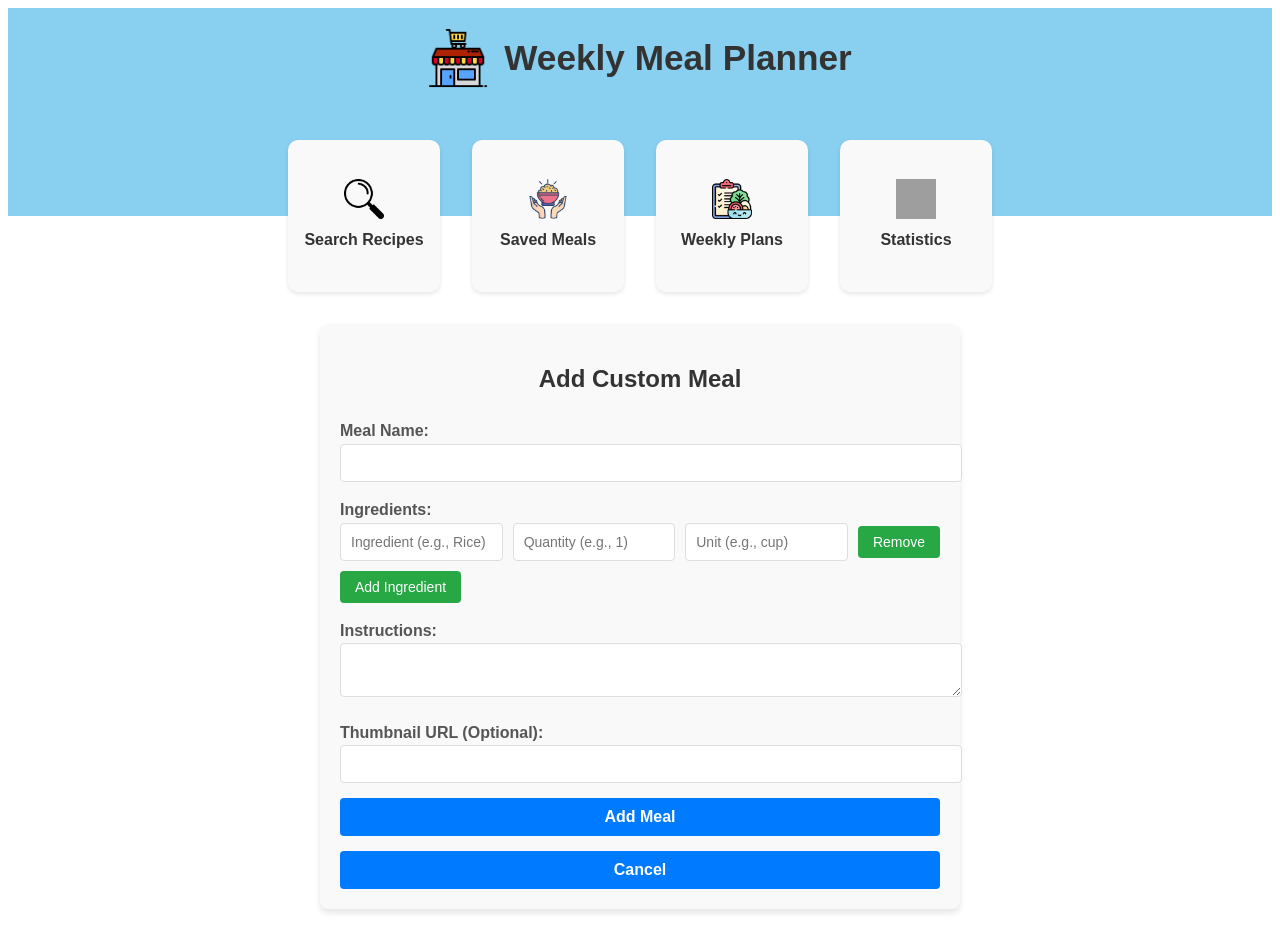
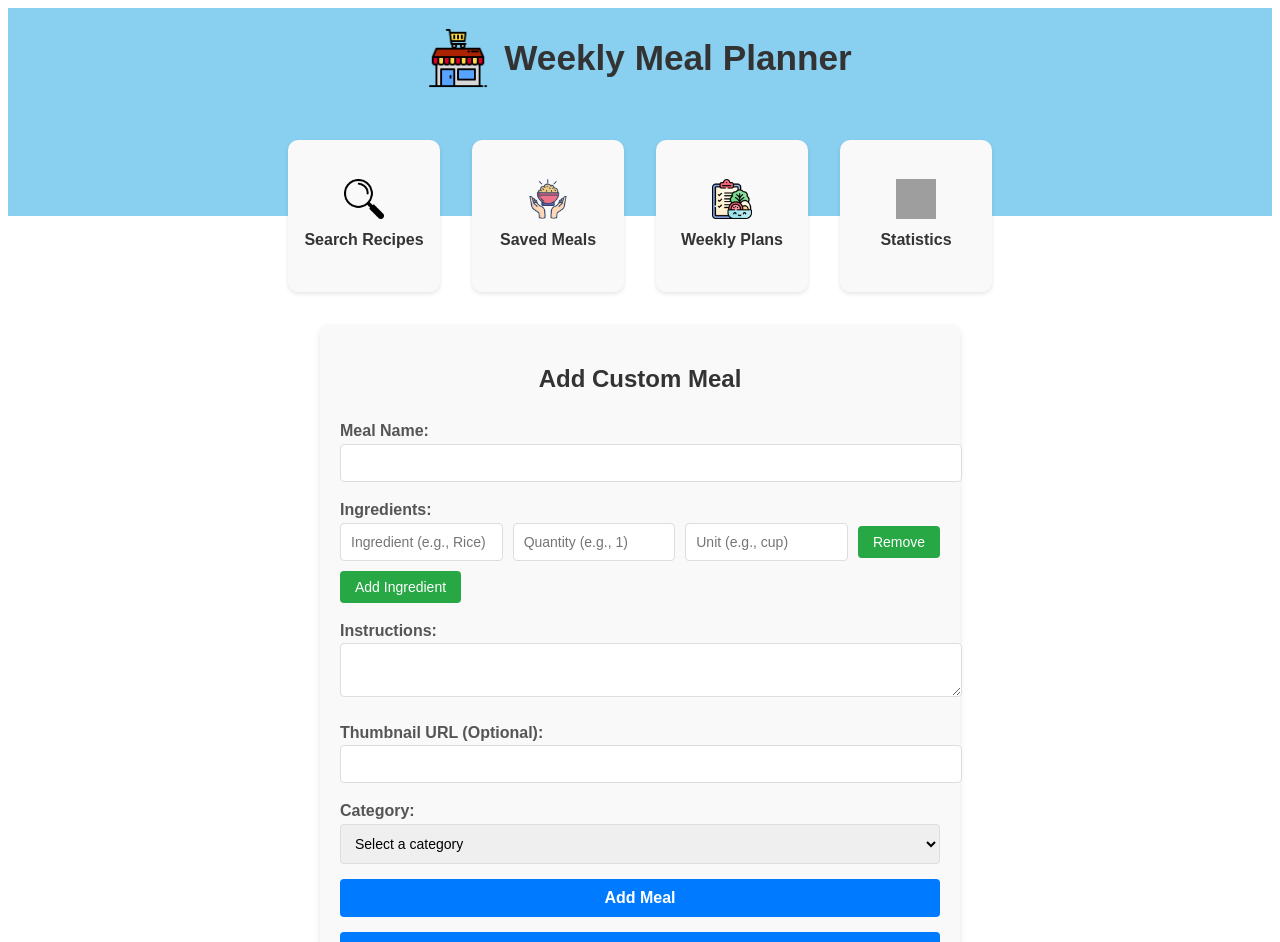
Before and after one commit to Ammar404z/Plan-and-Plate, a Vue app in the folder project-root/frontend/: page /add-meal in a window 1280 px wide. Shown: the top 942 px of the page. Before the commit the page ends 917 px from the top, so only its background shows below. Built offline with nearby package versions, Linux system fonts and the light colour scheme; grey boxes are pictures that could not be loaded.

Commit message:
Bug fix
fixed a bug with the filters: custom meals were not showing when no filters are selected.
added categories for custom meals

```diff
--- a/project-root/frontend/src/views/SavedMeals/AddMeal.vue
+++ b/project-root/frontend/src/views/SavedMeals/AddMeal.vue
@@ -59,6 +59,27 @@
         <!-- Input for meal thumbnail URL -->
         <input id="thumbnail" v-model="meal.thumbnail" />
       </div>
+      <div>
+        <label for="category">Category:</label>
+        <!-- Dropdown for selecting category -->
+        <select id="category" v-model="meal.category" required>
+          <option value="" disabled selected>Select a category</option>
+          <option value="Beef">Category: Beef</option>
+          <option value="Breakfast">Category: Breakfast</option>
+          <option value="Chicken">Category: Chicken</option>
+          <option value="Dessert">Category: Dessert</option>
+          <option value="Goat">Category: Goat</option>
+          <option value="Lamb">Category: Lamb</option>
+          <option value="Miscellaneous">Category: Miscellaneous</option>
+          <option value="Pasta">Category: Pasta</option>
+          <option value="Pork">Category: Pork</option>
+          <option value="Seafood">Category: Seafood</option>
+          <option value="Side">Category: Side</option>
+          <option value="Starter">Category: Starter</option>
+          <option value="Vegan">Category: Vegan</option>
+          <option value="Vegetarian">Category: Vegetarian</option>
+        </select>
+      </div>
       <!-- Submit button to save the meal -->
       <button type="submit">Add Meal</button>
       <!-- Cancel button to navigate back to saved meals -->
@@ -79,6 +100,7 @@ const meal = ref({
   ingredients: "",
   instructions: "",
   thumbnail: "",
+  category: "",
 });
 
 // Array to hold individual ingredient components
@@ -120,6 +142,10 @@ async function addMeal() {
     // Ensure all fields are properly filled
     if (!meal.value.ingredients) {
       alert("Please add at least one ingredient.");
+      return;
+    }
+    if (!meal.value.category) {
+      alert("Please select a category.");
       return;
     }
 
@@ -255,4 +281,17 @@ button[type="submit"]:hover {
   align-items: center;
   margin-bottom: 10px;
 }
+select {
+  width: 100%;
+  padding: 10px;
+  font-size: 14px;
+  border: 1px solid #ddd;
+  border-radius: 4px;
+  transition: border-color 0.2s;
+}
+
+select:focus {
+  border-color: #007bff;
+  outline: none;
+}
 </style>
```
Also changed, not shown: 1 other file (tests, documents, lock files or other folders).
